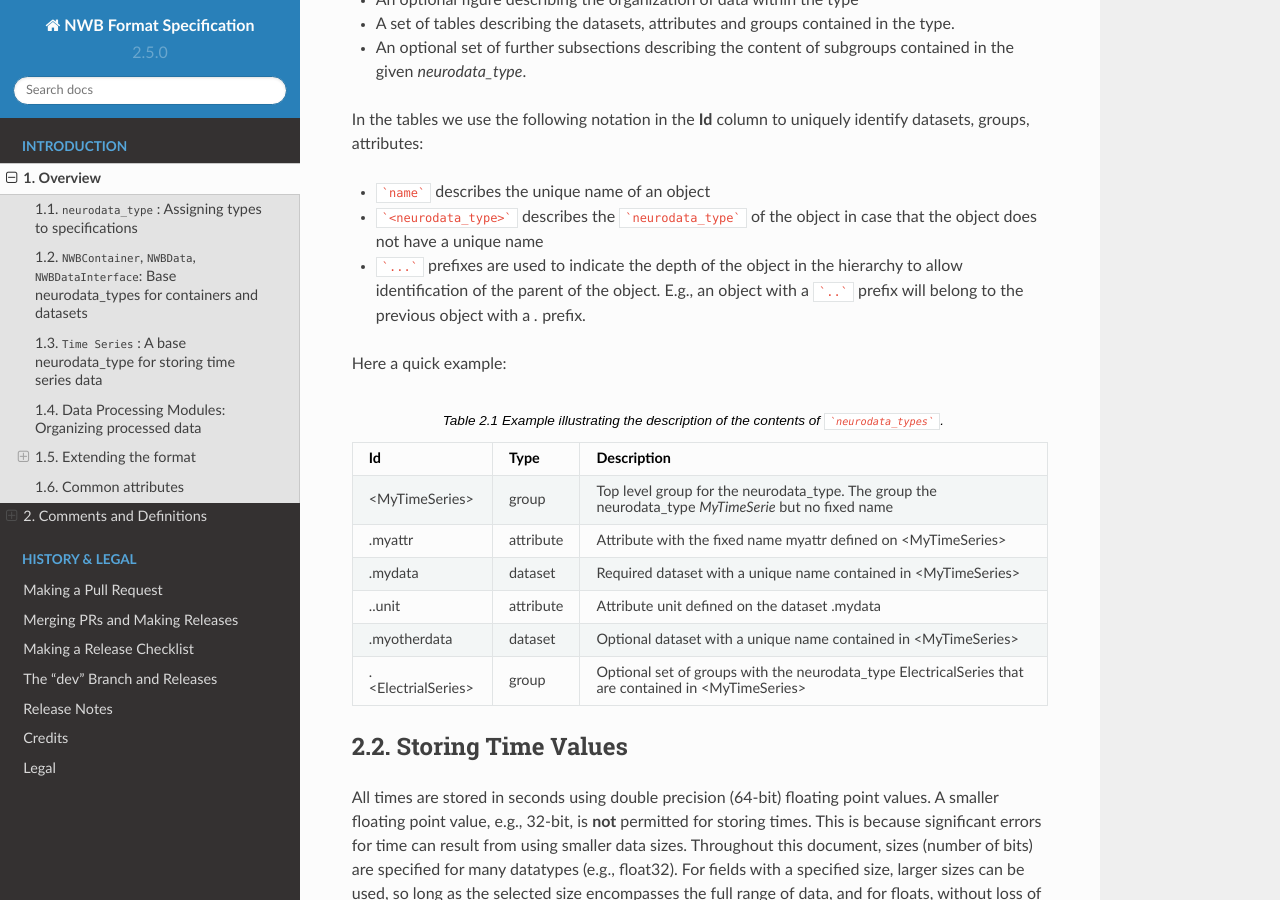
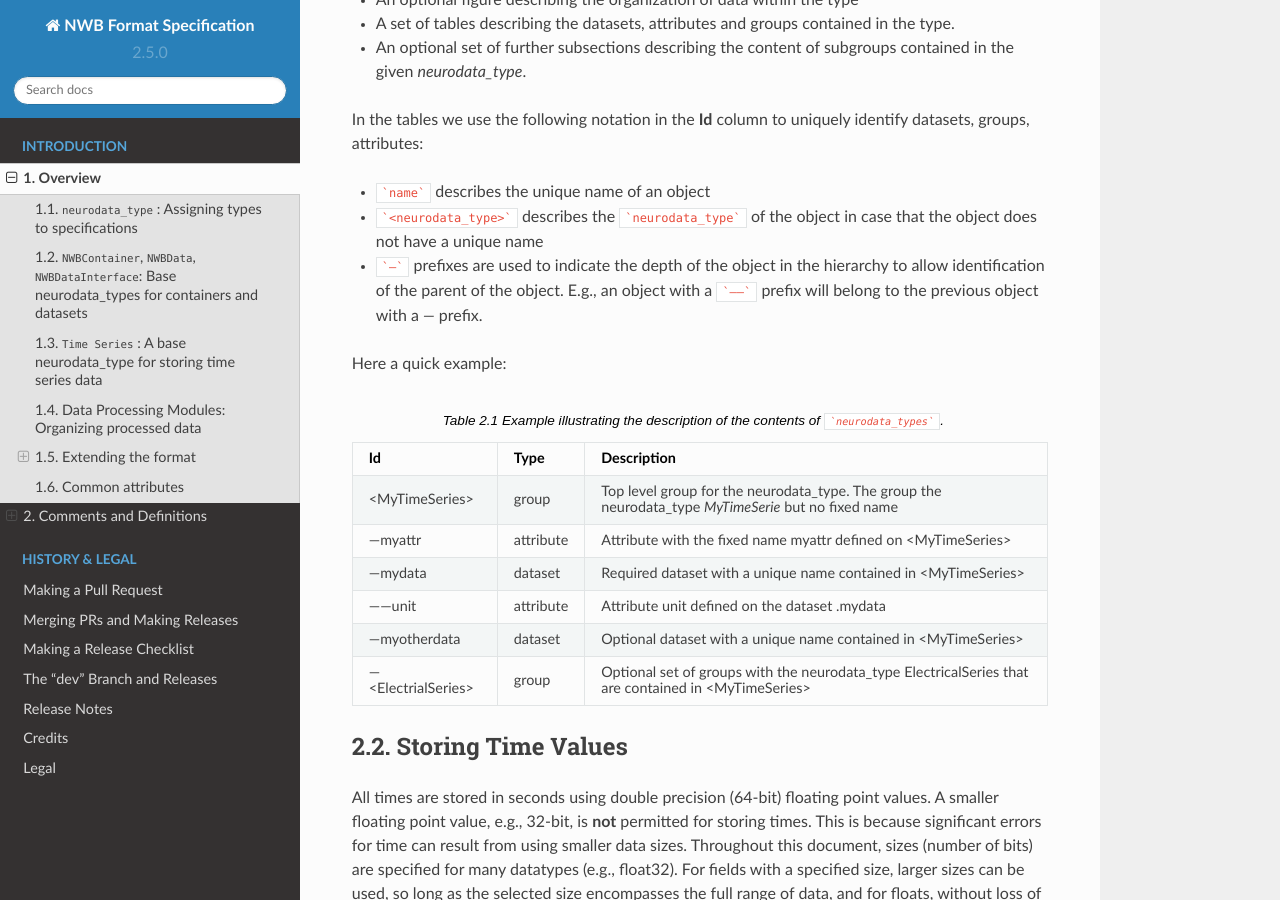
Before and after one commit to NeurodataWithoutBorders/nwb-schema, a Sphinx documentation site: the page built from docs/format/source/format_description.rst, in a window 1280 px wide and 900 px high, scrolled down 4645 px. Built offline with Sphinx 7.4.7 and the Read the Docs theme 2.0.0, drawn with Linux system fonts in a browser that asks for light colours.

Commit message:
Update doc

````diff
--- a/docs/format/source/format_description.rst
+++ b/docs/format/source/format_description.rst
@@ -237,7 +237,8 @@ In the tables we use the following notation in the **Id** column to uniquely ide
 
 * ```name``` describes the unique name of an object
 * ```<neurodata_type>``` describes the ```neurodata_type``` of the object in case that the object does not have a unique name
-* ```...``` prefixes are used to indicate the depth of the object in the hierarchy to allow identification of the parent of the object. E.g., an object with a ```..``` prefix will belong to the previous object with a `.` prefix.
+* ```—``` prefixes are used to indicate the depth of the object in the hierarchy to allow identification of the parent
+  of the object. E.g., an object with a ```——``` prefix will belong to the previous object with a `—` prefix.
 
 Here a quick example:
 
@@ -250,15 +251,15 @@ Here a quick example:
     +===========================+=============+=========================================================================================================+
     | <MyTimeSeries>            | group       | Top level group for the neurodata_type. The group the neurodata_type *MyTimeSerie*  but no fixed name   |
     +---------------------------+-------------+---------------------------------------------------------------------------------------------------------+
-    | .myattr                   | attribute   | Attribute with the fixed name myattr defined on <MyTimeSeries>                                          |
+    | —myattr                   | attribute   | Attribute with the fixed name myattr defined on <MyTimeSeries>                                          |
     +---------------------------+-------------+---------------------------------------------------------------------------------------------------------+
-    | .mydata                   | dataset     | Required dataset with a unique name contained in <MyTimeSeries>                                         |
+    | —mydata                   | dataset     | Required dataset with a unique name contained in <MyTimeSeries>                                         |
     +---------------------------+-------------+---------------------------------------------------------------------------------------------------------+
-    | ..unit                    | attribute   | Attribute unit defined on the dataset .mydata                                                           |
+    | ——unit                    | attribute   | Attribute unit defined on the dataset .mydata                                                           |
     +---------------------------+-------------+---------------------------------------------------------------------------------------------------------+
-    | .myotherdata              | dataset     | Optional dataset with a unique name contained in <MyTimeSeries>                                         |
+    | —myotherdata              | dataset     | Optional dataset with a unique name contained in <MyTimeSeries>                                         |
     +---------------------------+-------------+---------------------------------------------------------------------------------------------------------+
-    | .<ElectrialSeries>        | group       | Optional set of groups with the neurodata_type ElectricalSeries that are contained in <MyTimeSeries>    |
+    | —<ElectrialSeries>        | group       | Optional set of groups with the neurodata_type ElectricalSeries that are contained in <MyTimeSeries>    |
     +---------------------------+-------------+---------------------------------------------------------------------------------------------------------+
 
 
````
